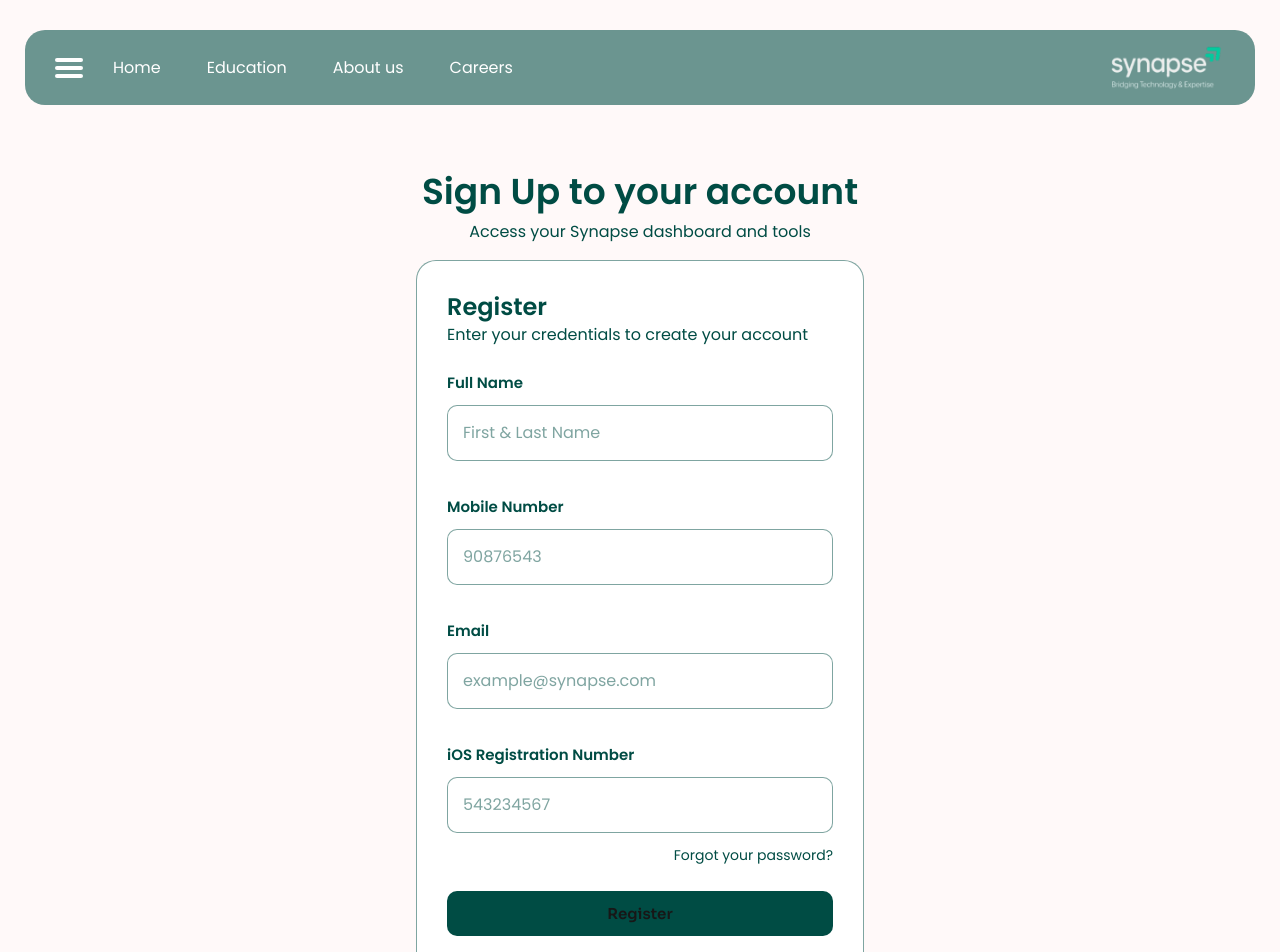
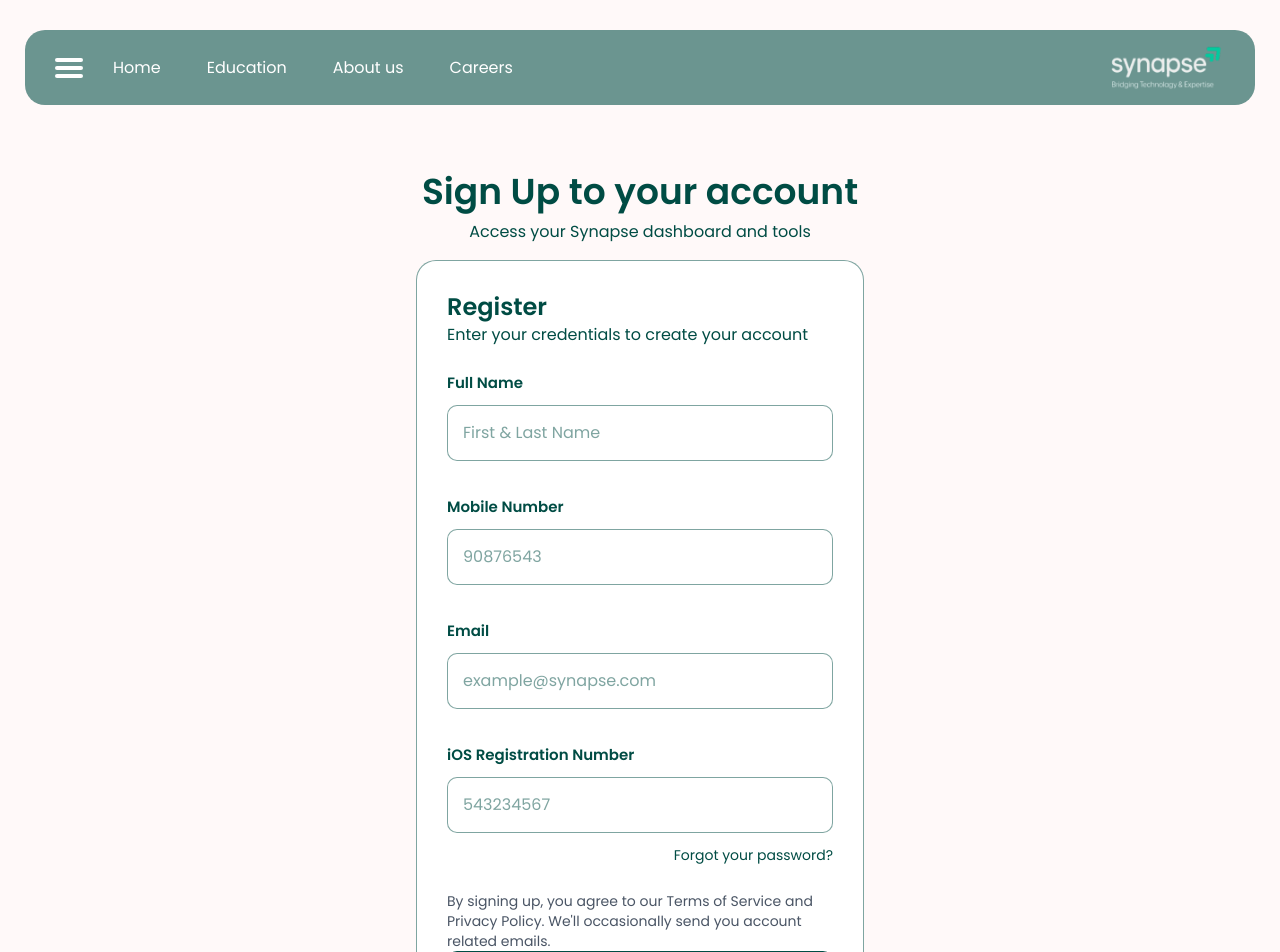
Before and after one commit to YutitechInnovations/synapse-website, a Next.js app: page /signup in a window 1280 px wide. Shown: the top 952 px of the page. Built offline with nearby package versions, Linux system fonts and the light colour scheme.

Commit message:
fixed build

```diff
--- a/src/components/registrationForm/SignupForm.js
+++ b/src/components/registrationForm/SignupForm.js
@@ -128,12 +128,16 @@ const SignupForm = () => {
               </div>
             </div>
 
+            <p className="text-sm text-gray-600">
+              By signing up, you agree to our Terms of Service and Privacy Policy. We&apos;ll occasionally send you account related emails.
+            </p>
+
             <button className="btn-primary cmnbtn w-full" type="submit">
               Register
             </button>
           </form>
           <div className="flex flex-col sm:flex-row items-center justify-between mt-6 gap-2">
-            <p className="font-semibold text-base text-center sm:text-left">Don't have an account? </p>
+            <p className="font-semibold text-base text-center sm:text-left">Don&apos;t have an account? </p>
             <Link
               href="/signup"
               className="font-semibold text-[15px] hover:underline"
```
